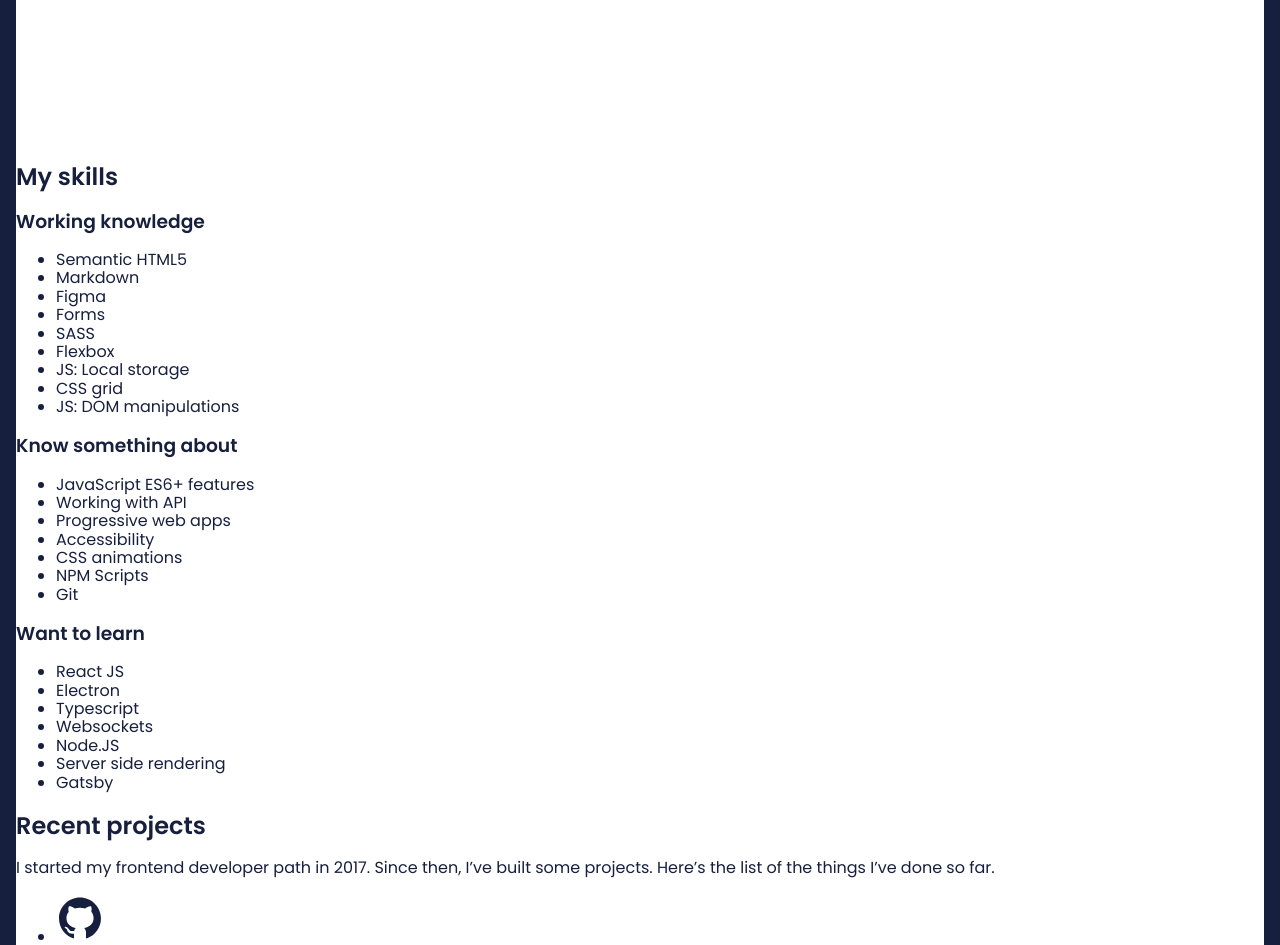
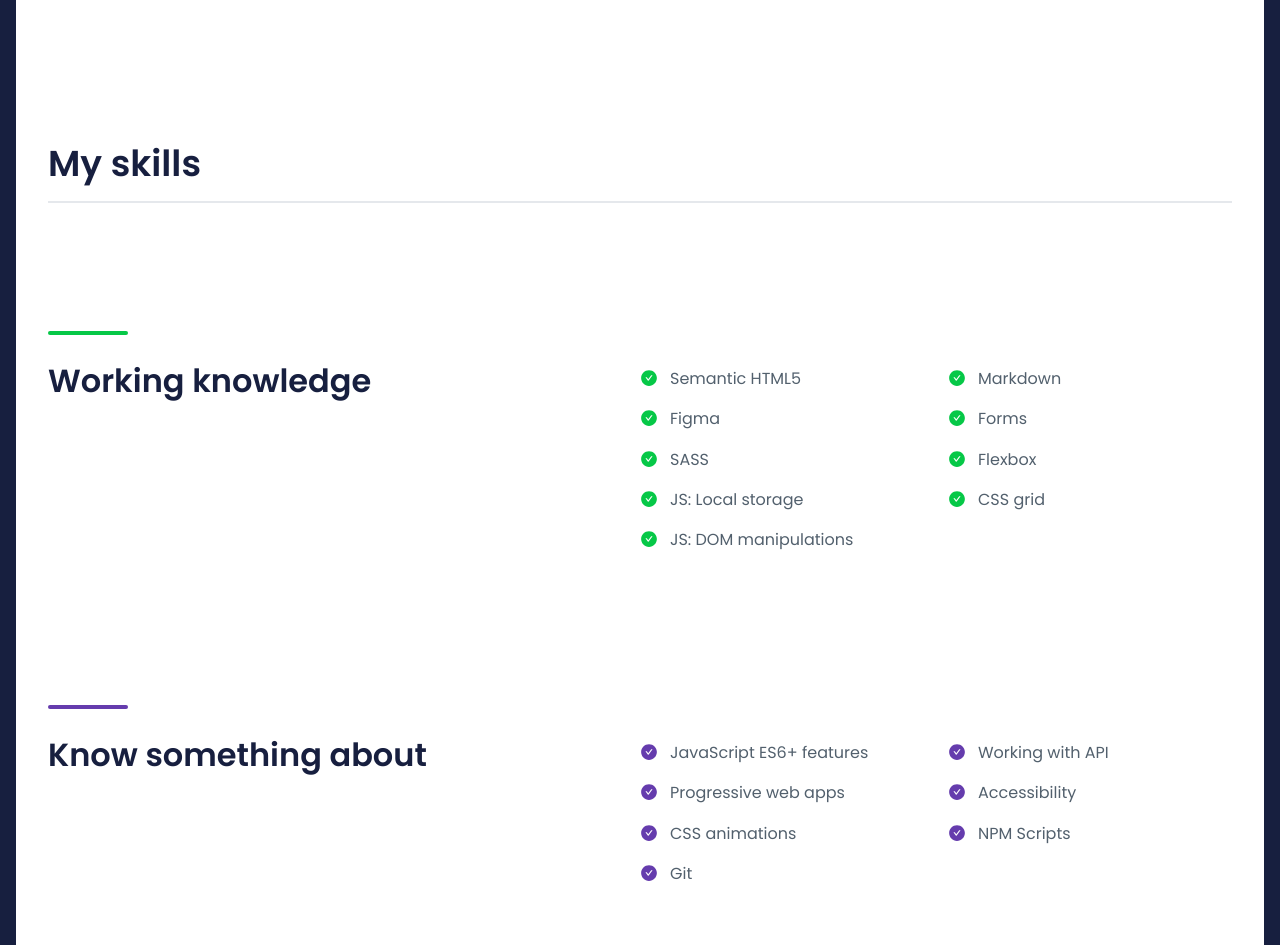
Before and after one commit to pablokmieleski/pablokmieleski.github.io, a website: page src/content/index.html in a window 1280 px wide. Shown: the part 720-1665 px from the top of the page. Drawn offline with nearby package versions, Linux system fonts and the light colour scheme; files that its build step writes are made by us from their sources; files whose address does not match are found by name.

Commit message:
feat. skills section list styling

```diff
--- a/src/content/index.html
+++ b/src/content/index.html
@@ -55,7 +55,7 @@
           <li class="skills-list__item">JS: DOM manipulations</li>
         </ul>
       </section>
-      <section class="skills-list">
+      <section class="skills-list skills-list--violet">
         <h3 class="skills-list__title">Know something about</h3>
         <ul class="skills-list__list">
           <li class="skills-list__item">JavaScript ES6+ features</li>
@@ -67,7 +67,7 @@
           <li class="skills-list__item">Git</li>
         </ul>
       </section>
-      <section class="skills-list">
+      <section class="skills-list skills-list--blue">
         <h3 class="skills-list__title">Want to learn</h3>
         <ul class="skills-list__list">
           <li class="skills-list__item">React JS</li>
--- a/src/scss/_variables.scss
+++ b/src/scss/_variables.scss
@@ -1,3 +1,6 @@
 $big-stone: #171F3F;
 $blue: #0593FB;
+$dark-blue: #2251CC;
 $gray: #52606D;
+$green: #06C847;
+$violet: #653CAD;
--- a/src/scss/main.scss
+++ b/src/scss/main.scss
@@ -4,9 +4,11 @@
 @import url('https://fonts.googleapis.com/css2?family=Poppins:wght@300;400;500;600&display=swap');
 
 @import "modules/hero.scss";
+@import "modules/skills.scss";
 
 html {
   box-sizing: border-box;
+  scroll-behavior: smooth;
 }
 
 *, *:before, *:after {
--- a/src/scss/modules/hero.scss
+++ b/src/scss/modules/hero.scss
@@ -1,6 +1,6 @@
 .hero {
     max-width: 1184px;
-    padding: 112px 0 200px;
+    padding: 112px 0 184px;
     margin: 0 auto;
     &__description {
         color: $gray;
--- /dev/null
+++ b/src/scss/modules/skills.scss
@@ -0,0 +1,70 @@
+.skills {
+    max-width: 1184px;
+    margin: 0 auto;
+    &__title {
+        font-size: 2.25rem;
+        margin: 0;
+        font-style: normal;
+        font-weight: 600;
+        padding: 1rem 0;
+        border-bottom: 2px solid #e5e8ec;
+    }
+}
+
+.skills-list {
+    display: grid;
+    grid-template-columns: 1fr 1fr;
+    padding: 8rem 0 0;
+    justify-content: space-between;
+    &__list {
+        display: grid;
+        grid-template-columns: 1fr 1fr;
+        list-style-type: none;
+        padding: 0;
+        margin-top: calc(1.5rem + 4px);
+        column-gap: 1.5rem;
+    }
+    &__item {
+        color: $gray;
+        padding: 11px 0 11px 30px;
+        position: relative;
+        &::before {
+            content: " ";
+            display: block;
+            position: absolute;
+            top: 10px;
+            left: 0;
+            width: 18px;
+            height: 18px;
+            background: url("../assets/img/green-check.svg");
+            .skills-list--violet & {
+                background: url("../assets/img/violet-check.svg");
+            }
+            .skills-list--blue & {
+                background: url("../assets/img/blue-check.svg");
+            }
+        }
+    }
+    &__title {
+        font-weight: 600;
+        font-size: 2rem;
+        line-height: 2.75rem;
+        margin: 0;
+        &::before {
+            content: " ";
+            width: 80px;
+            height: 4px;
+            display: block;
+            background: $green;
+            border-radius: 8px;
+            margin-bottom: 1.5rem;
+            .skills-list--violet & {
+                background: $violet;
+            }
+            .skills-list--blue & {
+                background: $blue;
+            }
+
+            }
+        }
+    }
```
Also changed, not shown: src/assets/img/violet-check.svg (renamed from src/assets/img/purple-check.svg).
